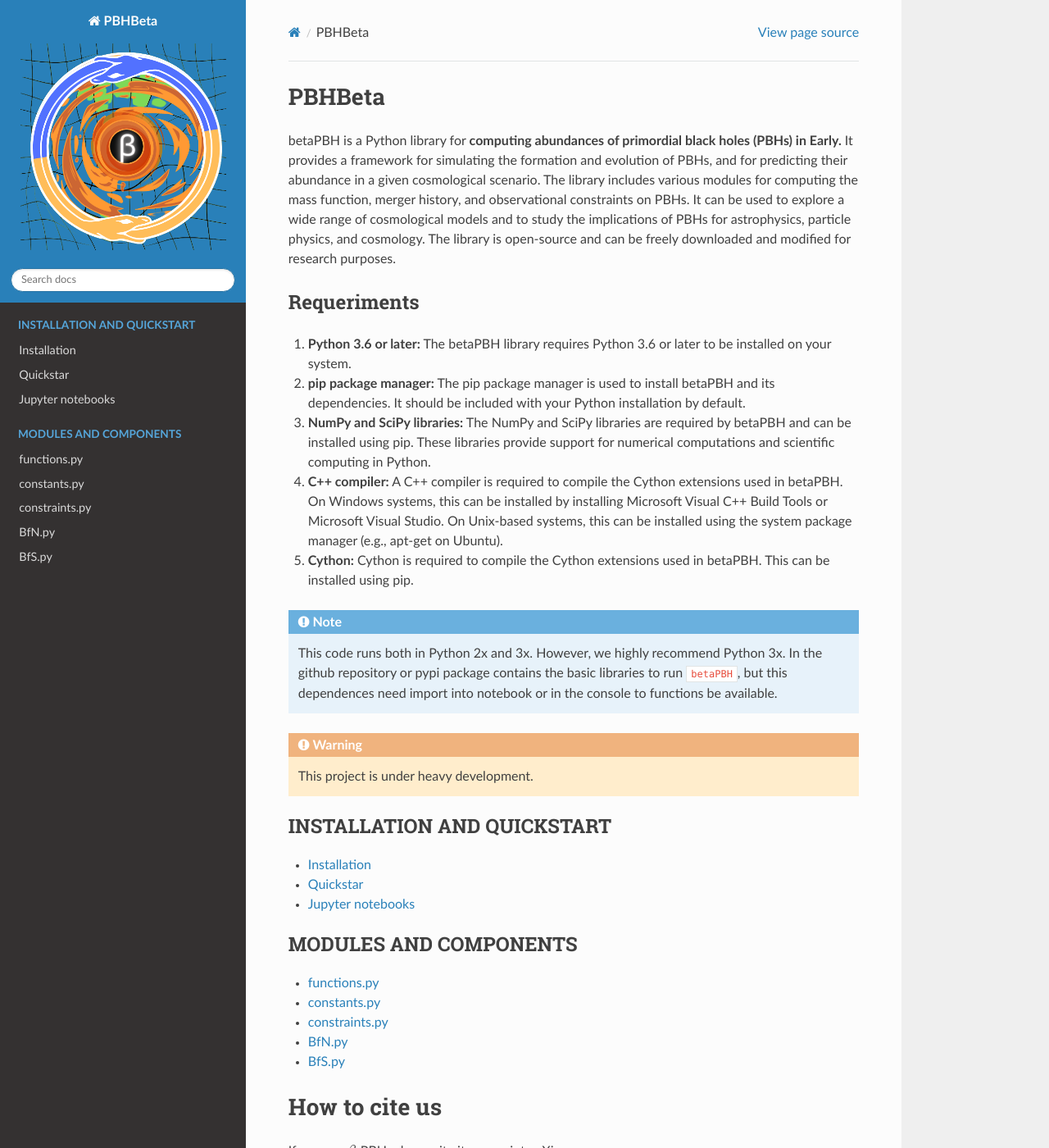
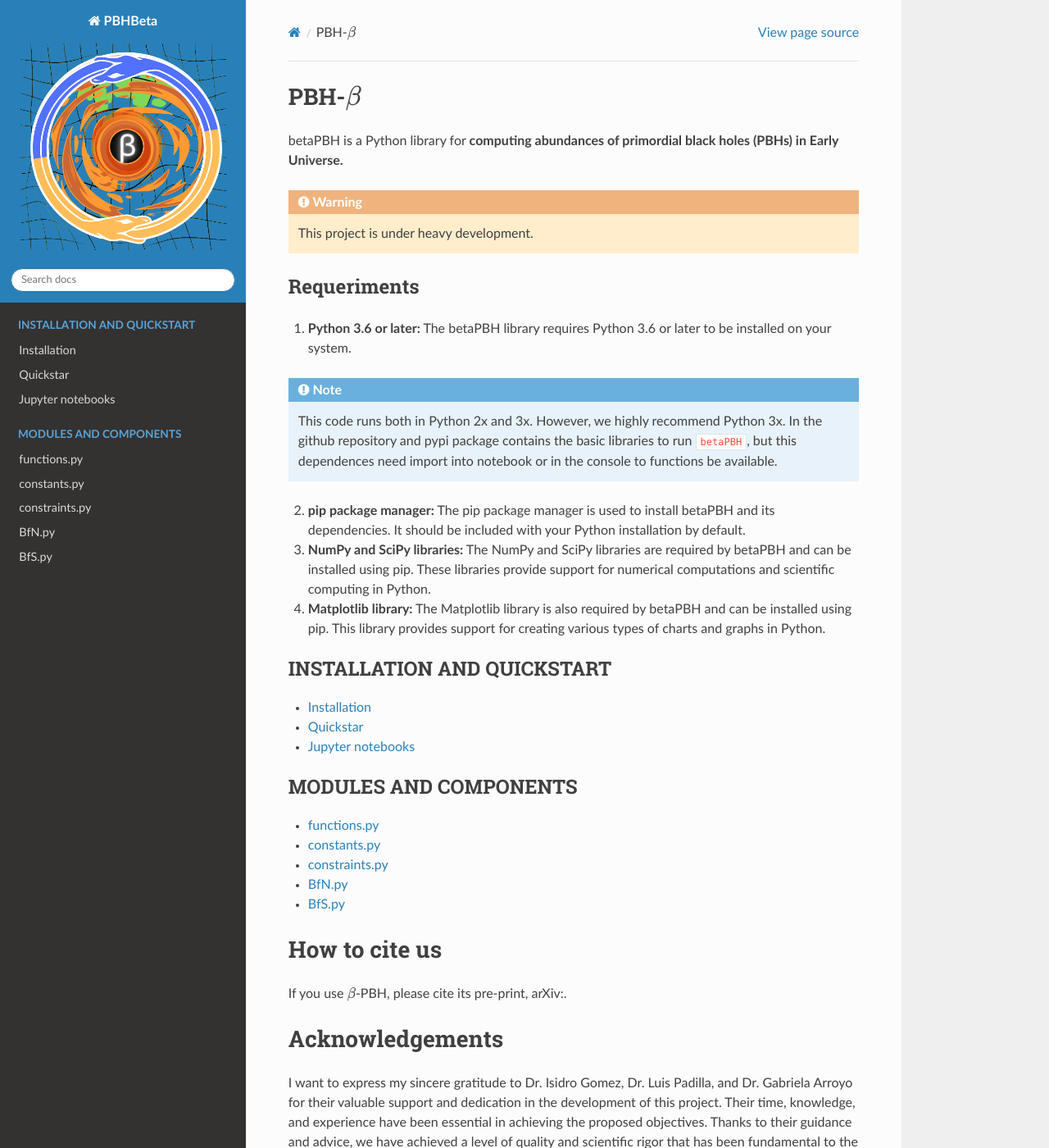
Before and after one commit to TadeoDGAguilar/PBHBeta, a Sphinx documentation site: the page built from docs/index.md, in a window 1280 px wide and 1400 px high. Shown: the whole window at 82% size. Built offline with Sphinx 7.4.7 and the Read the Docs theme 2.0.0, drawn with Linux system fonts in a browser that asks for light colours.

Commit message:
Update index.md

````diff
--- a/docs/index.md
+++ b/docs/index.md
@@ -1,35 +1,26 @@
-# PBHBeta
+# PBH-{math}`\beta`
 
-betaPBH is a Python library for **computing abundances of primordial black holes
-(PBHs) in Early.** It provides a framework for simulating the formation and
-evolution of PBHs, and for predicting their abundance in a given cosmological
-scenario. The library includes various modules for computing the mass function,
-merger history, and observational constraints on PBHs. It can be used to explore a
-wide range of cosmological models and to study the implications of PBHs for
-astrophysics, particle physics, and cosmology. The library is open-source and can
-be freely downloaded and modified for research purposes.
+betaPBH is a Python library for **computing abundances of primordial black holes (PBHs) in Early Universe.**
 
+
+```{warning}
+This project is under heavy development.
+```
 
 ## Requeriments
 
 1. **Python 3.6 or later:** The betaPBH library requires Python 3.6 or later to be installed on your system.
 
+```{note}
+This code runs both in Python 2x and 3x. However, we highly recommend Python 3x. In the github repository and pypi package contains the basic libraries to run `betaPBH`, but this dependences need import into notebook or in the console to functions be available.
+```
+
 2. **pip package manager:** The pip package manager is used to install betaPBH and its dependencies. It should be included with your Python installation by default.
 
 3. **NumPy and SciPy libraries:** The NumPy and SciPy libraries are required by betaPBH and can be installed using pip. These libraries provide support for numerical computations and scientific computing in Python.
 
-4. **C++ compiler:** A C++ compiler is required to compile the Cython extensions used in betaPBH. On Windows systems, this can be installed by installing Microsoft Visual C++ Build Tools or Microsoft Visual Studio. On Unix-based systems, this can be installed using the system package manager (e.g., apt-get on Ubuntu).
+4. **Matplotlib library:** The Matplotlib library is also required by betaPBH and can be installed using pip. This library provides support for creating various types of charts and graphs in Python.
 
-5. **Cython:** Cython is required to compile the Cython extensions used in betaPBH. This can be installed using pip.
-
-
-```{note}
-This code runs both in Python 2x and 3x. However, we highly recommend Python 3x. In  the github repository or pypi package contains the basic libraries to run `betaPBH`, but this dependences need import into notebook or in the console to functions be available.
-```
-
-```{warning}
-This project is under heavy development.
-```
 
 ```{toctree}
 ---
````
